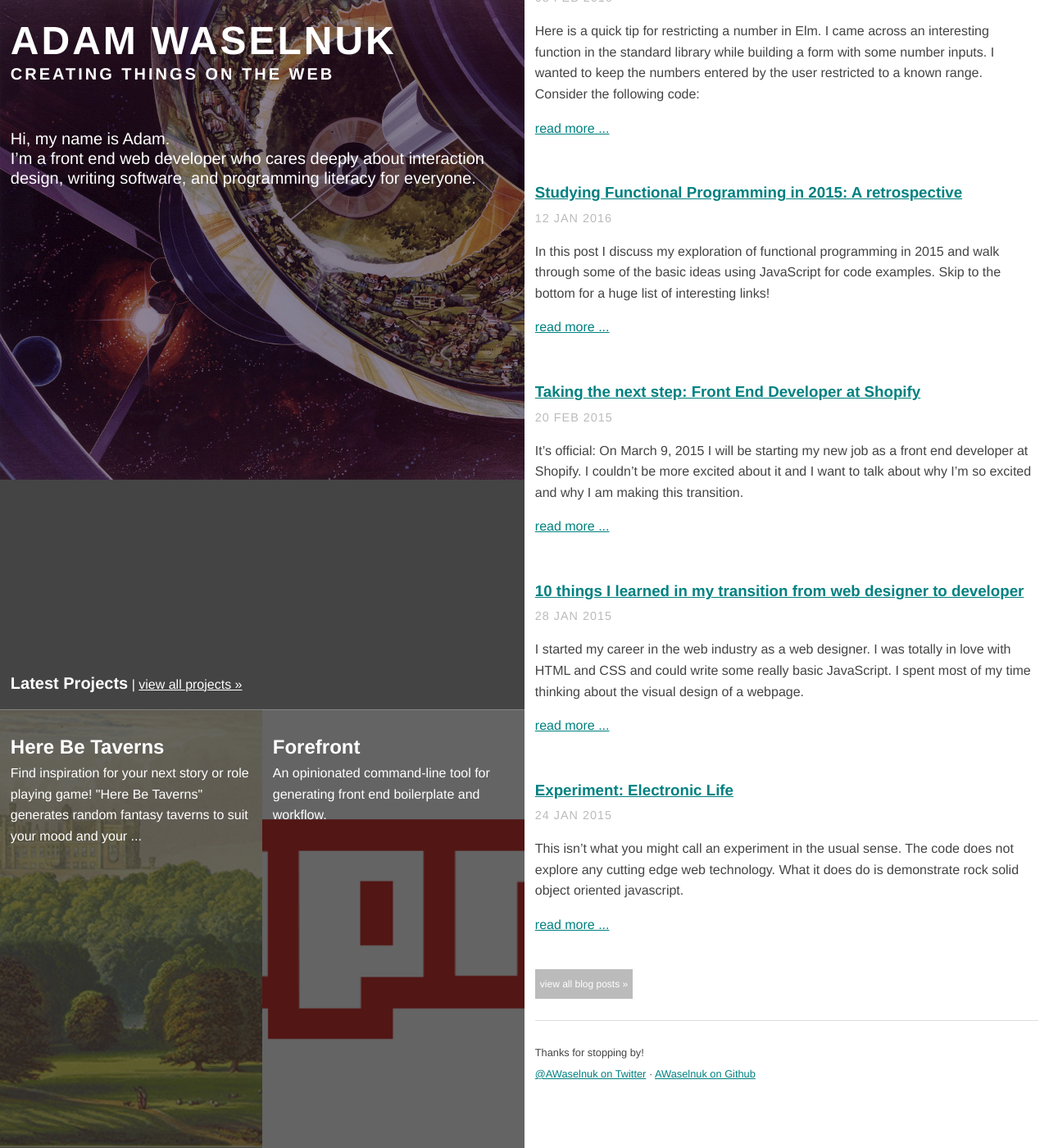
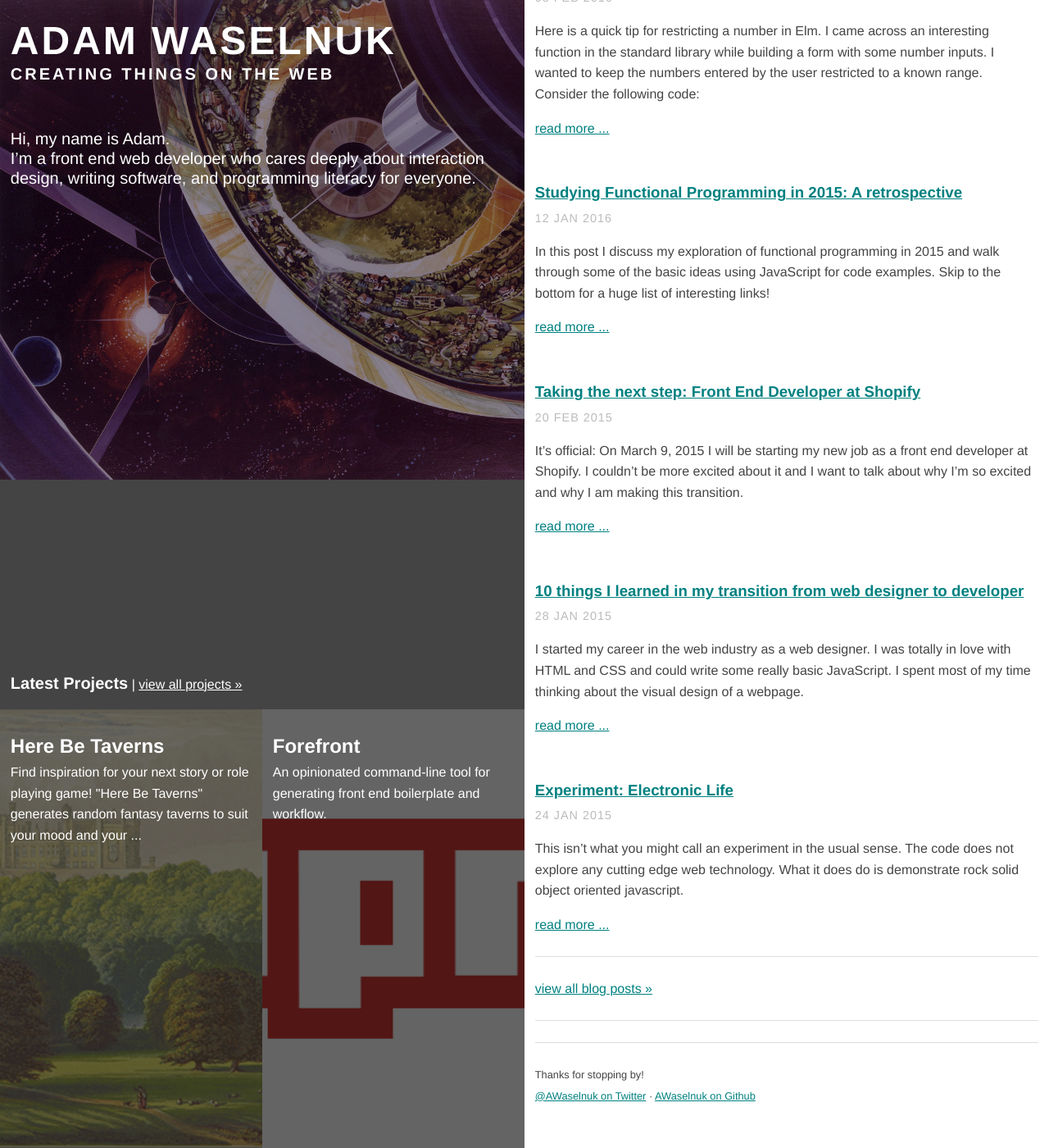
Before and after one commit to AWaselnuk/AWaselnuk.github.io, a Jekyll site: the page built from index.html, in a window 1280 px wide and 1400 px high, scrolled down 132 px. Shown: the whole window at 82% size. Built offline with Jekyll 4.4.1, drawn with Linux system fonts in a browser that asks for light colours.

Commit message:
changing read more link styles

```diff
--- a/_includes/footer.html
+++ b/_includes/footer.html
@@ -1,5 +1,6 @@
 <div class="padded">
   <hr>
+
   <footer>
     <small>
       Thanks for stopping by!<br>
--- a/_scss/_homepage.scss
+++ b/_scss/_homepage.scss
@@ -35,7 +35,6 @@
   flex: 1 1 50%;
   position: relative;
   display: block;
-  border-top: 1px solid $dark-gray;
   height: 100%;
 }
 
--- a/css/main.css
+++ b/css/main.css
@@ -649,7 +649,6 @@
   flex: 1 1 50%;
   position: relative;
   display: block;
-  border-top: 1px solid #868686;
   height: 100%; }
 
 .project-block-image {
--- a/index.html
+++ b/index.html
@@ -35,8 +35,9 @@
 
 <div class="layout-mag-right">
   <main>
+
     <!-- Latest Projects Mobile -->
-    <div class="view-sm">
+    <section class="section view-sm">
       <h2>Latest Projects</h2>
       <ul class="posts list-reset">
         {% assign projects = site.projects | sort: 'date' | reverse %}
@@ -49,11 +50,14 @@
         </li>
         {% endfor %}
       </ul>
-      <br>
-      <div class="read-all"><a href="/projects.html">view all projects &raquo;</a></div>
-    </div>
+
+      <hr>
+      <a href="/projects.html">view all projects &raquo;</a>
+      <hr>
+    </section>
 
     <!-- Latest Blog Posts -->
+    <section class="section">
       <h2>Latest Blog Posts</h2>
       <ul class="posts list-reset">
         {% for post in site.posts %}
@@ -65,8 +69,12 @@
         </li>
         {% endfor %}
       </ul>
-    <br>
-    <div class="read-all"><a href="/posts.html">view all blog posts &raquo;</a></div>
+
+      <hr>
+      <a href="/posts.html">view all blog posts &raquo;</a>
+      <hr>
+    <section>
+
   </main>
 
   {% include footer.html %}
```
Also changed, not shown: 1 other file. Lines whose indentation alone changed are shown as unchanged.
